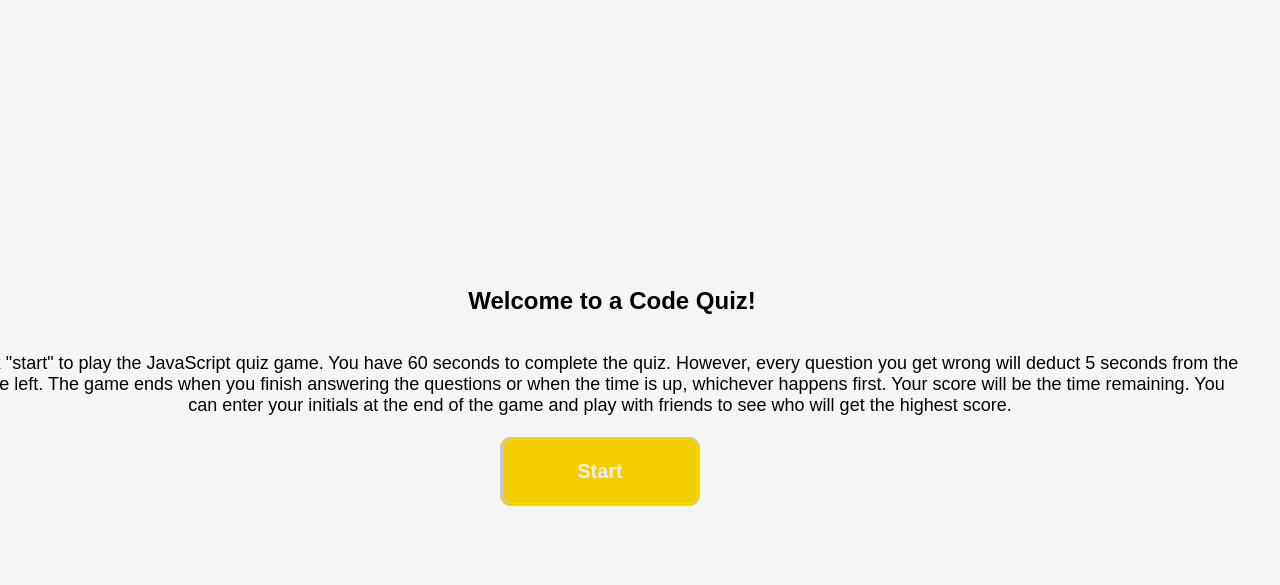
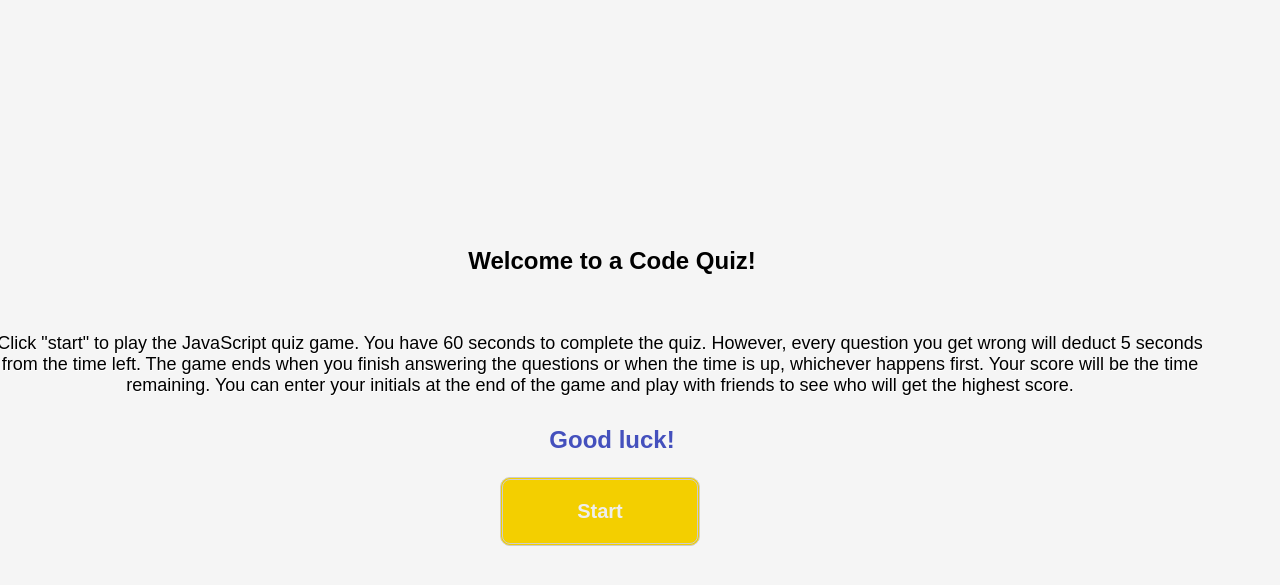
Before and after one commit to mnilou/javascript-quiz, a plain HTML site: page Working Docs/index2.html in a window 1280 px wide. Shown: the part 123-708 px from the top of the page. Drawn offline with nearby package versions, Linux system fonts and the light colour scheme.

Commit message:
CSS and HTML updates

```diff
--- a/Working Docs/index2.html
+++ b/Working Docs/index2.html
@@ -26,6 +26,7 @@
           end of the game and play with friends to see who will get the highest
           score.
         </p>
+        <h2 style="color:  #4450bd;">Good luck!</h2>
         <button id="startbtn">Start</button>
       </div>
 <!-- The game starts once the start button is clicked which starts the timer and the questions -->
--- a/Working Docs/style2.css
+++ b/Working Docs/style2.css
@@ -22,6 +22,7 @@ body {
     text-align: center;
     font-size: large;
     font-family: sans-serif;
+    padding: 20px;
   }
   h2 {
     font-family: sans-serif;
```
